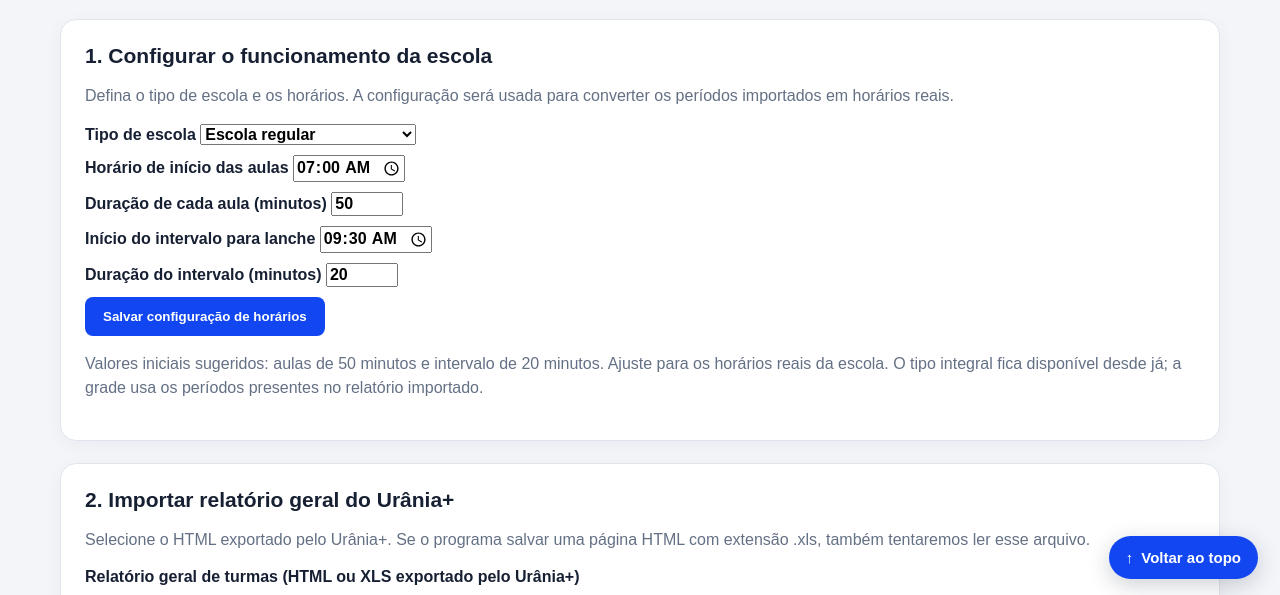
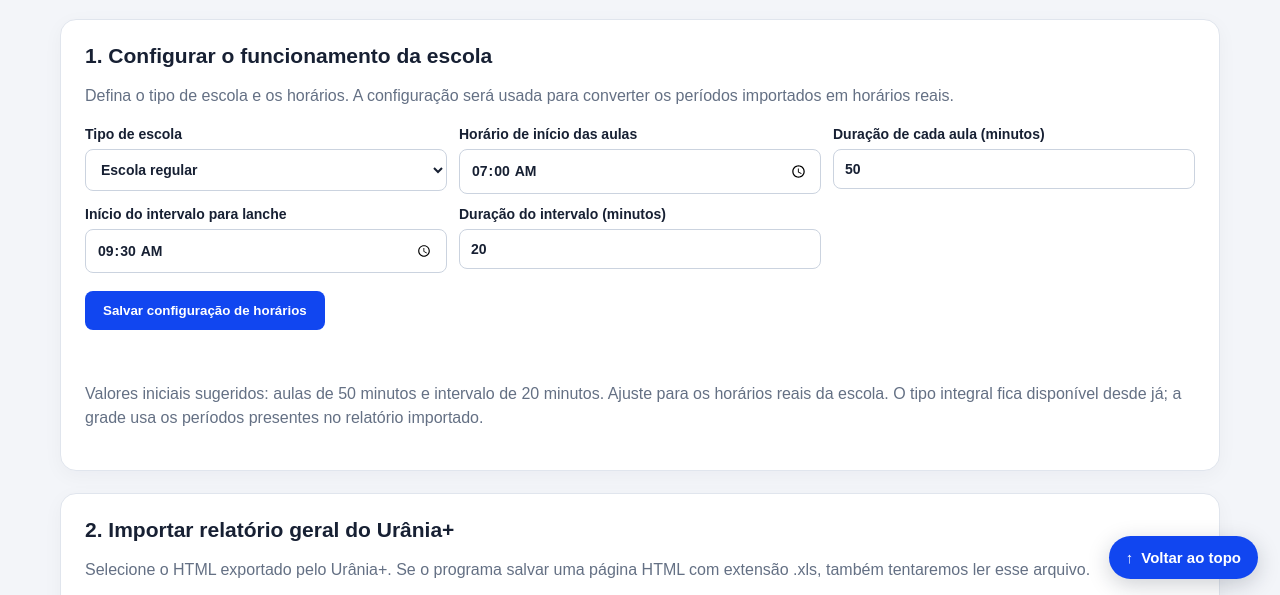
Before and after one commit to PllucianoCarvalho/totem_escola, a website: page public/admin/horarios.html in a window 1280 px wide. Shown: the part 199-794 px from the top of the page. Drawn offline with Linux system fonts and the light colour scheme; no server answers.

Commit message:
Style school schedule configuration controls

```diff
--- a/public/admin/horarios.css
+++ b/public/admin/horarios.css
@@ -22,3 +22,10 @@
 .botao-voltar-topo:hover{filter:brightness(.92);transform:translateY(-2px)}
 .botao-voltar-topo:focus-visible{outline:3px solid #efcc00;outline-offset:3px}
 @media(max-width:480px){.botao-voltar-topo{right:12px;bottom:12px;padding:12px 14px}.botao-voltar-topo span{font-size:13px}}
+
+.config-grade{display:grid;grid-template-columns:repeat(3,minmax(180px,1fr));gap:12px;margin:18px 0}
+.config-grade label{margin:0;font-size:14px}
+.config-grade input,.config-grade select{display:block;width:100%;margin-top:7px;padding:11px;border:1px solid #cbd3df;border-radius:8px;background:#fff;color:#172033}
+#statusConfiguracao{min-height:20px;font-weight:700;color:#1749d1}
+@media(max-width:800px){.config-grade{grid-template-columns:repeat(2,minmax(0,1fr))}}
+@media(max-width:480px){.config-grade{grid-template-columns:1fr}}
```
